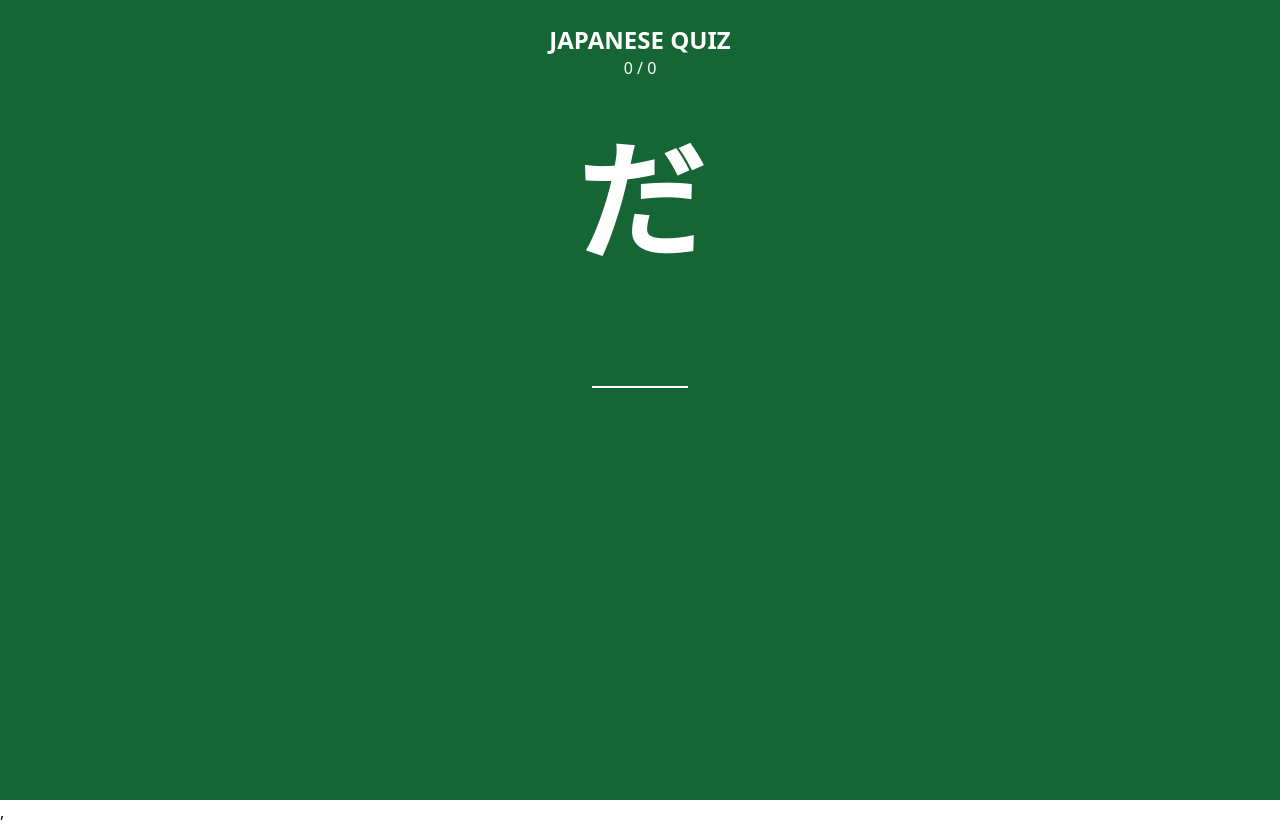
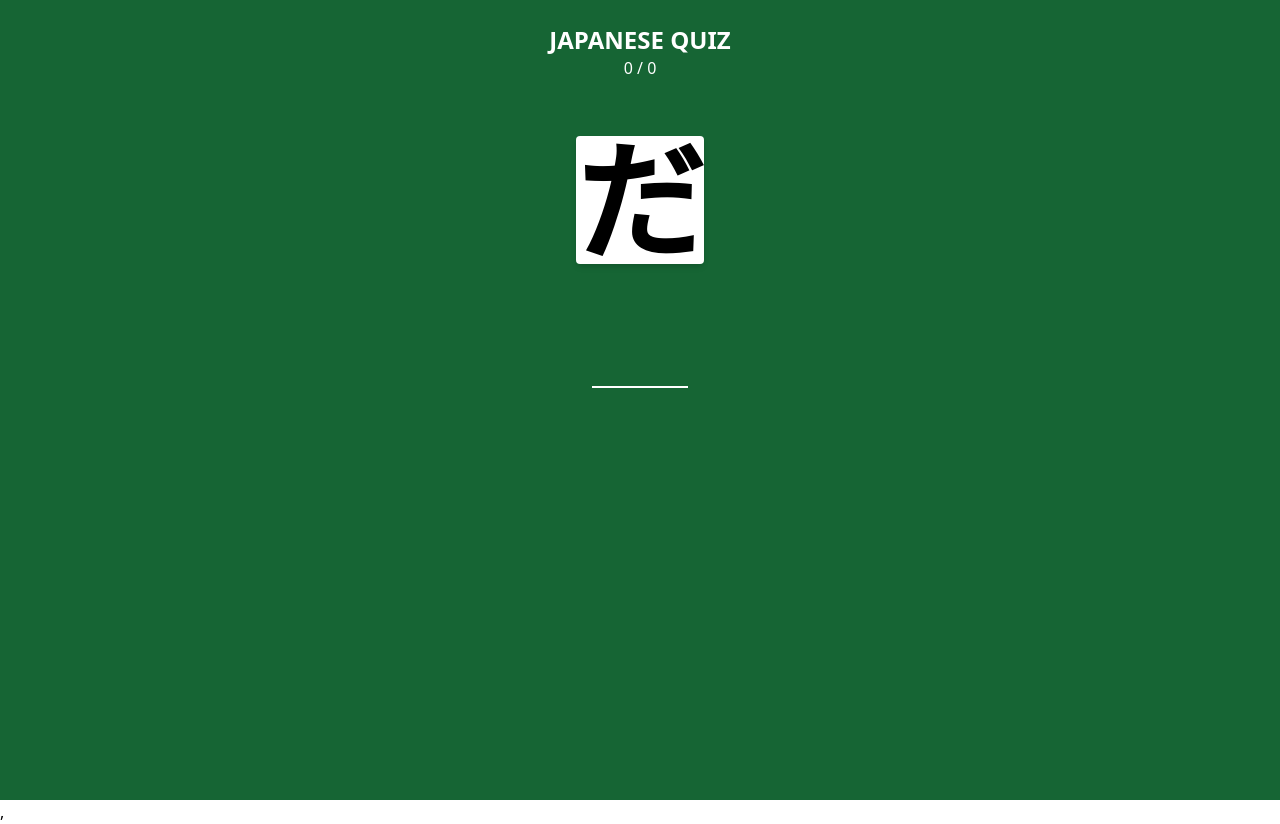
Before and after one commit to Akwei001/Japanese-Game, a React (Vite) app: page /Quiz in a window 1280 px wide. Built offline with nearby package versions, Linux system fonts and the light colour scheme.

Commit message:
quiz card changed

```diff
--- a/src/Quiz.jsx
+++ b/src/Quiz.jsx
@@ -238,8 +238,10 @@ function Quiz() {
         </div>
       </header>
 
-      <div className='text-9xl font-bold mb-8'>
-        {kana[current].katakana || kana[current].hirigana}
+      <div className='flex justify-center'>
+        <div className='bg-white text-black text-9xl font-bold mb-8 rounded shadow-md'>
+          {kana[current].katakana || kana[current].hirigana}
+        </div>
       </div>
 
       <div className='mb-8'>
```
